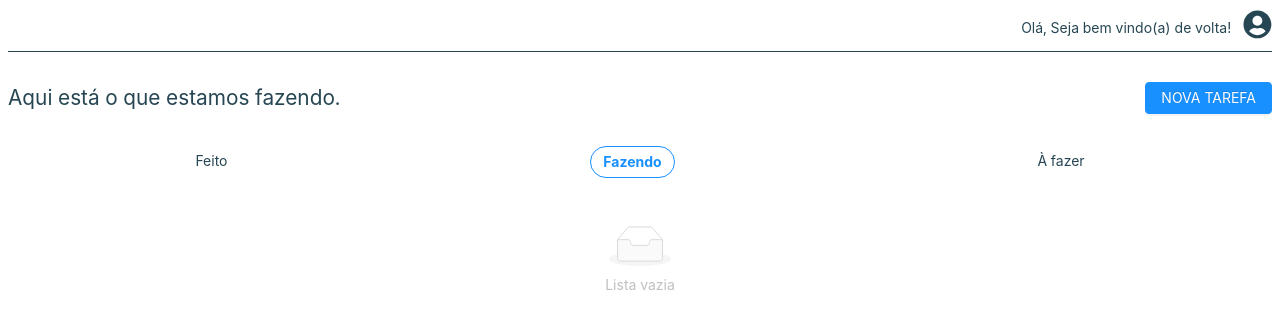
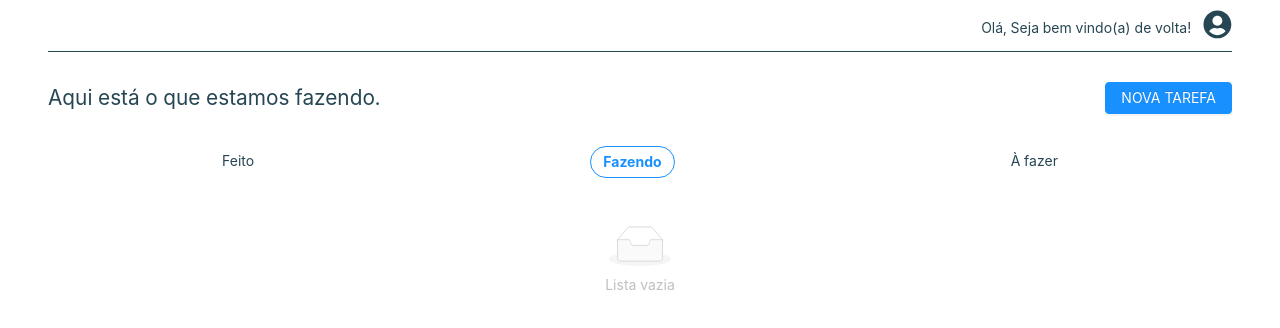
Before and after one commit to welingtonfidelis/todolist-v2, a React (Create React App) app: page / in a window 1280 px wide. Shown: the top 328 px of the page. Built offline with nearby package versions, Linux system fonts and the light colour scheme.

Commit message:
Improve css; Fix reload list after create/change todo;

```diff
--- a/src/App.tsx
+++ b/src/App.tsx
@@ -5,14 +5,17 @@ import TodoListPage from "./pages/todoList";
 import HeaderComponent from "./components/header";
 
 import "./app.css";
+import { Container, Content } from "./style";
 
 function App() {
   return (
     <I18nextProvider i18n={i18n}>
-      <div className="app-content">
-        <HeaderComponent />
-        <TodoListPage />
-      </div>
+      <Container>
+        <Content>
+          <HeaderComponent />
+          <TodoListPage />
+        </Content>
+      </Container>
     </I18nextProvider>
   );
 }
--- a/src/app.css
+++ b/src/app.css
@@ -23,12 +23,6 @@
   --color-warning: #e9ee09;
 }
 
-body {
-  height: 100vh;
-  color: var(--color-text-primary);
-  padding: 8px;
-}
-
 ::-webkit-scrollbar {
   width: 5px;
   background: var(--color-background);
--- a/src/components/modalTodo/index.tsx
+++ b/src/components/modalTodo/index.tsx
@@ -121,11 +121,11 @@ export const ModalTodo = (props: Props) => {
         message: t("components.modal_new_todo.error_save_todo_message"),
       });
     }
-  }, []);
+  }, [form, props, t]);
 
   return (
     <Modal
-      onOk={handleSave}
+      onOk={form.submit}
       visible={props.visible}
       onCancel={props.onCancel}
       okText={t("generic.button_save")}
@@ -138,7 +138,7 @@ export const ModalTodo = (props: Props) => {
     >
       <Container>
         <Form
-          onFinish={props.onOk}
+          onFinish={handleSave}
           form={form}
           className="modal-todo-component-content"
         >
--- a/src/pages/todoList/index.tsx
+++ b/src/pages/todoList/index.tsx
@@ -51,8 +51,6 @@ export default function TodoListPage() {
   };
 
   useEffect(() => {
-    console.log("test");
-
     getTodoList();
   }, [selectedOptionMenu]);
 
@@ -68,6 +66,7 @@ export default function TodoListPage() {
 
   const handleSaveTodo = () => {
     handleChangeModalTodoProps(false);
+
     getTodoList();
   };
 
--- a/src/pages/todoList/style.ts
+++ b/src/pages/todoList/style.ts
@@ -25,7 +25,7 @@ export const TodoListContainer = styled.div`
   display: flex;
   flex-direction: column;
   width: 100%;
-  max-height: calc(100vh - 200px);
+  max-height: calc(100vh - 202px);
   overflow: auto;
 `;
 
--- /dev/null
+++ b/src/style.ts
@@ -0,0 +1,15 @@
+import styled from "styled-components";
+
+export const Container = styled.div`
+  max-width: 1200px;
+  display: flex;
+  flex-direction: column;
+  margin: auto;
+`;
+
+export const Content = styled.div`
+  flex: 1;
+  height: 100vh;
+  color: var(--color-text-primary);
+  padding: 8px;
+`;
```
